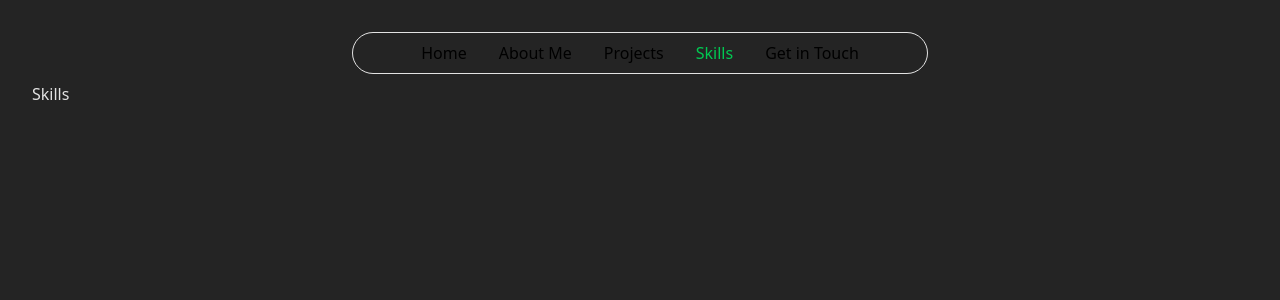
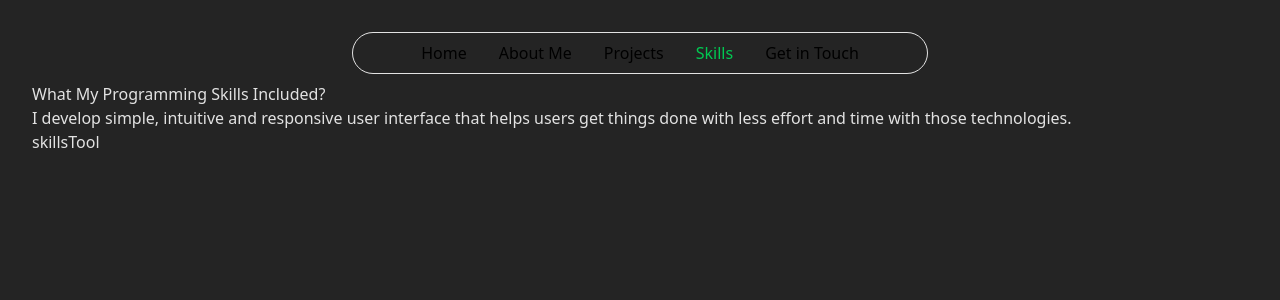
Before and after one commit to Githup-hana/portfolio, a React (Vite) app: page /skills in a window 1280 px wide. Shown: the top 300 px of the page. Built offline with nearby package versions, Linux system fonts and the light colour scheme.

Commit message:
enhance Skills component with detailed description and toggle buttons for skills and tools

```diff
--- a/src/features/skills/Skills.tsx
+++ b/src/features/skills/Skills.tsx
@@ -1,7 +1,29 @@
 function Skills() {
   return (
     <>
-        <h1>Skills</h1>
+      <h1>What My Programming Skills Included?</h1>
+
+      <p>
+        I develop simple, intuitive and responsive user interface that helps
+        users get things done with less effort and time with those technologies.
+      </p>
+      <div className="">
+
+        <button className="toggle-btn active">skills</button>
+        <button className="toggle-btn">Tool</button>
+      </div>
+      <div className="skills-box">
+        <ul className="skills-list">
+          <li></li>
+          <li></li>
+          <li></li>
+        </ul>
+        <ul className="skills-list">
+          <li></li>
+          <li></li>
+          <li></li>
+        </ul>
+      </div>
     </>
   );
 }
```
Lines whose indentation alone changed are shown as unchanged.
